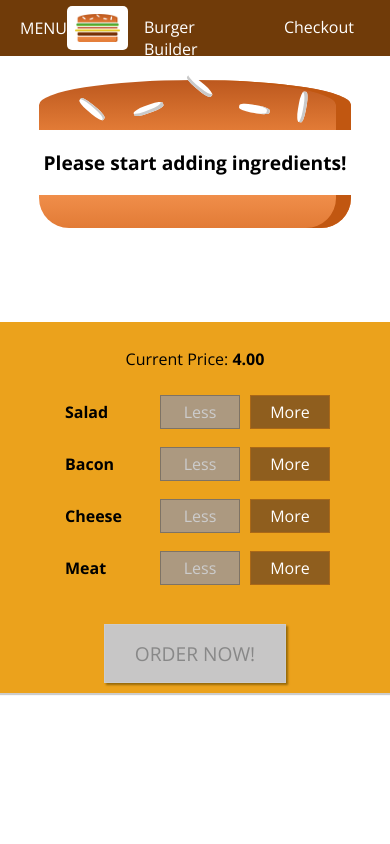
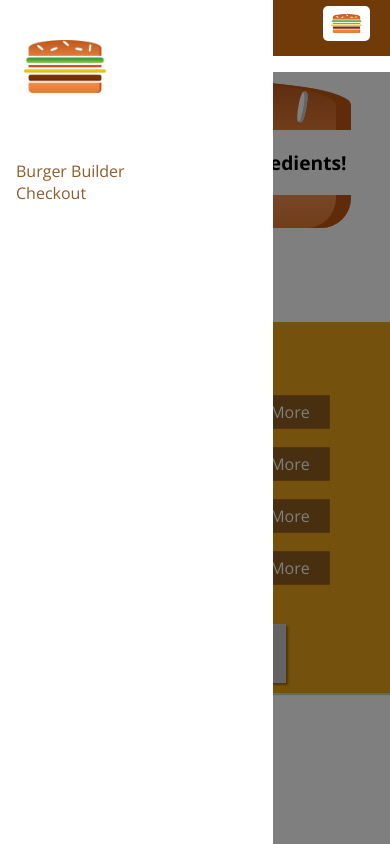
Before and after one commit to jakubsgit/BurgerProject, a React app: page / in a window 390 px wide. Built offline with nearby package versions, Linux system fonts and the light colour scheme.

Commit message:
SideDrawer and responsive Adjustment!

```diff
--- a/src/components/Layout/Layout.js
+++ b/src/components/Layout/Layout.js
@@ -1,17 +1,33 @@
-import React from 'react';
+import React, {Component} from 'react';
 
 import Aux from '../../hoc/Aux';
 import classes from './Layout.css';
 import Toolbar from '../Navigation/Toolbar/Toolbar';
-import NavigationItems from '../../components/Navigation/NavigationItems/NavigationItems';
+import SideDrawer from '../Navigation/SideDrawer/SideDrawer';
 
-const layout = ( props ) => (
-    <Aux>
-        <Toolbar />
-        <main className={classes.Content}>
-            {props.children}
-        </main>
-    </Aux>
-);
+class Layout extends Component {
 
-export default layout;
+    state = {
+        showSideDrawer: true
+    }
+
+    sideDrawerClosedHandler = () => {
+        this.setState({showSideDrawer: false})
+    }
+
+    render() {
+        return (
+            <Aux>
+                <Toolbar />
+                <SideDrawer
+                    open={this.state.showSideDrawer}
+                    closed={this.sideDrawerClosedHandler}/>
+                <main className={classes.Content}>
+                    {this.props.children}
+                </main>
+            </Aux>
+        )
+    }
+};
+
+export default Layout;
--- a/src/components/Logo/Logo.js
+++ b/src/components/Logo/Logo.js
@@ -5,7 +5,7 @@
 
 
 const logo = (props) => (
-    <div className={classes.Logo}>
+    <div className={classes.Logo} style={{height: props.height}}>
         <img src={burgerLogo} alt="MyBurger"/>
     </div>
 )
--- a/src/components/Navigation/NavigationItems/NavigationItem/NavigationItem.css
+++ b/src/components/Navigation/NavigationItems/NavigationItem/NavigationItem.css
@@ -1,8 +1,30 @@
 .NavigationItem {
     margin: 0;
     box-sizing: border-box;
+    display: block;
+    width: 100%;
+}
+
+.NavigationItem a {
+    color: #8F5C2C;
+    text-decoration: none;
+    width: 100%;
+    box-sizing: border-box;
+    display: block;
+}
+
+.NavigationItem a:hover,
+.NavigationItem a:active,
+.NavigationItem a:active {
+    color:  #40A4C8;
+}
+
+    @media (min-width: 500px) {
+        .NavigationItem {
+        margin: 0;
         display: flex;
         height: 100%;
+        width: auto;
         align-items: center;
 }
 
@@ -23,3 +45,4 @@
     border-bottom: 4px solid #40A4C8;
     color: white;
 }
+}
--- a/src/components/Navigation/NavigationItems/NavigationItem/NavigationItem.js
+++ b/src/components/Navigation/NavigationItems/NavigationItem/NavigationItem.js
@@ -3,10 +3,7 @@
 
 const navigationItem = (props) => (
     <li className={classes.NavigationItem}>
-        <a
-        href={props.link}
-        className={props.active ? classes.active : null}
-        >
+        <a href={props.link} className={props.active ? classes.active : null}>
             {props.children}
         </a>
     </li>
--- a/src/components/Navigation/NavigationItems/NavigationItems.css
+++ b/src/components/Navigation/NavigationItems/NavigationItems.css
@@ -1,8 +1,15 @@
 .NavigationItems {
     margin: 0;
     padding: 0;
+    display: flex;
     list-style: none;
-    display: flex;
+    flex-flow: column;
     align-items: center;
     height: 100%;
 }
+
+@media (min-width: 500px) {
+    .NavigationItems {
+        flex-flow: row;
+    }
+}
--- /dev/null
+++ b/src/components/Navigation/SideDrawer/SideDrawer.css
@@ -0,0 +1,32 @@
+.SideDrawer {
+    position: fixed;
+    width: 280px;
+    max-width: 70%;
+    height: 100%;
+    left: 0;
+    top: 0;
+    z-index: 200;
+    background-color: white;
+    padding: 32px 16px;
+    box-sizing: border-box;
+    transition: transform 0.3s ease-out;
+}
+
+@media (min-width: 500px) {
+    .SideDrawer {
+        display: none;
+    }
+}
+
+.Open {
+    transform: translateX(0);
+}
+
+.Close {
+    transform: translateX(-100%);
+}
+
+.Logo {
+    height: 11%;
+    margin-bottom: 42px;
+}
--- /dev/null
+++ b/src/components/Navigation/SideDrawer/SideDrawer.js
@@ -0,0 +1,33 @@
+import React from 'react';
+import Logo from '../../Logo/Logo';
+import NavigationItems from '../NavigationItems/NavigationItems';
+import classes from './SideDrawer.css';
+import Backdrop from '../../UI/Backdrop/Backdrop';
+import Aux from '../../../hoc/Aux';
+
+const sideDrawer = (props) => {
+
+    let attachedClasses = [classes.SideDrawer, classes.Close];
+    if (props.open) {
+        attachedClasses = [classes.SideDrawer, classes.Open];
+    }
+
+    return (
+        <Aux>
+            <Backdrop
+                show={props.open}
+                clicked={props.closed}
+            />
+            <div className={attachedClasses.join(' ')}>
+                <div className={classes.Logo}>
+                    <Logo />
+                </div>
+                <nav>
+                    <NavigationItems />
+                </nav>
+            </div>
+        </Aux>
+    );
+}
+
+export default sideDrawer;
--- a/src/components/Navigation/Toolbar/Toolbar.css
+++ b/src/components/Navigation/Toolbar/Toolbar.css
@@ -17,3 +17,12 @@
 .Toolbar nav {
     height: 100%;
 }
+.Logo {
+    height: 80%;
+}
+
+@media (max-width: 499px) {
+    .DesktopOnly {
+        display: none;
+    }
+}
--- a/src/components/Navigation/Toolbar/Toolbar.js
+++ b/src/components/Navigation/Toolbar/Toolbar.js
@@ -6,8 +6,12 @@
 const toolbar = (props) => (
     <header className={classes.Toolbar}>
         <div>MENU</div>
+        <div className={classes.Logo}>
         <Logo />
-        <NavigationItems />
+        </div>
+        <nav className={classes.DesktopOnly}>
+            <NavigationItems />
+        </nav>
     </header>
 );
 
```
Lines whose indentation alone changed are shown as unchanged.
